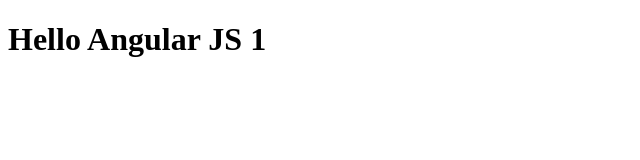
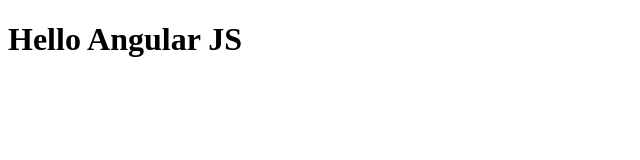
Before and after one commit to amankedia/Angular, a plain HTML site: page index.html in a window 1280 px wide. Shown: the full height of the page, 0-640 px from the left. Drawn offline with Linux system fonts and the light colour scheme.

Commit message:
Version2

```diff
--- a/index.html
+++ b/index.html
@@ -5,6 +5,6 @@
     <title> Hello!    </title>
   </head>
   <body>
-    <h1>Hello Angular JS 1</h1>
+    <h1>Hello Angular JS</h1>
   </body>
 </html>
```
